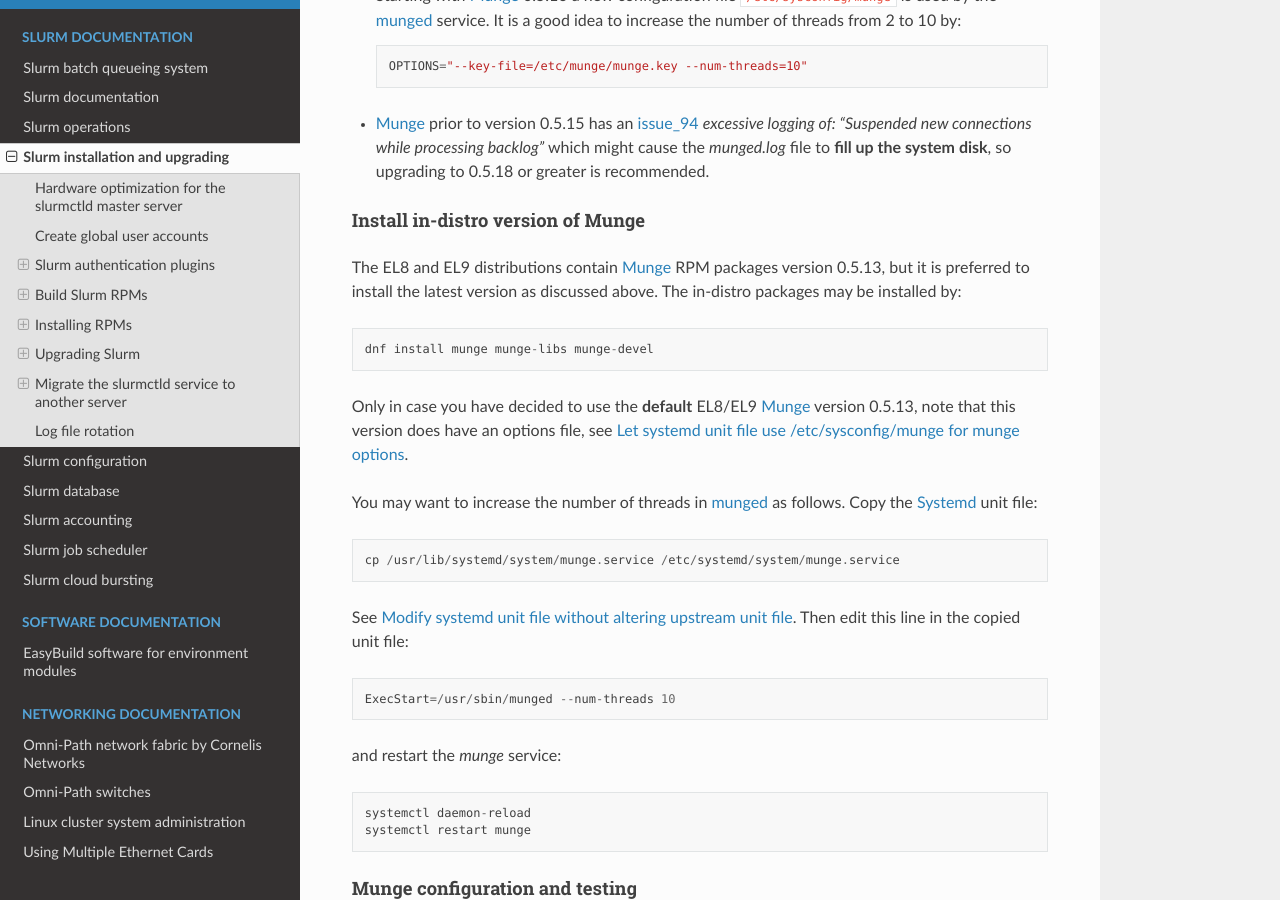
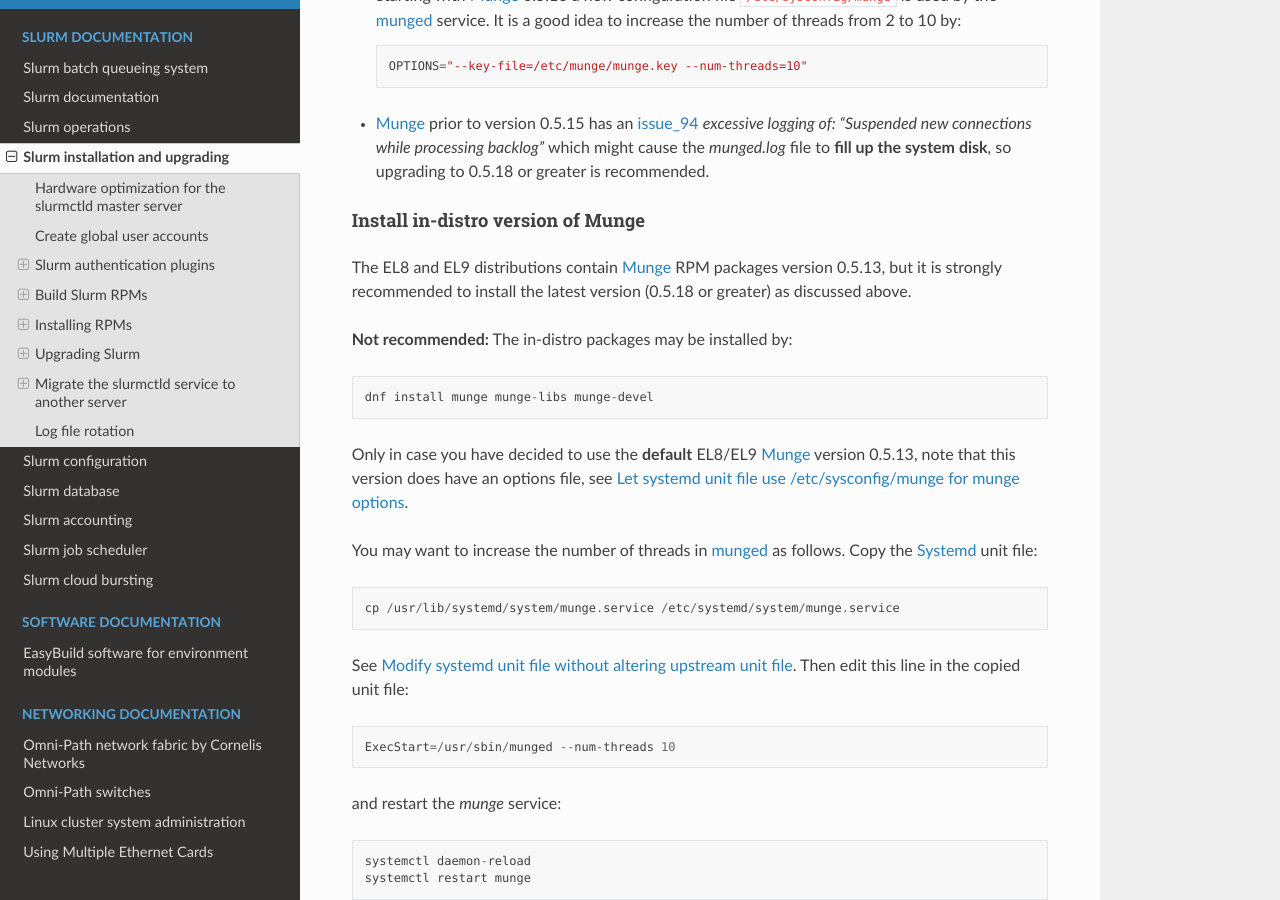
Before and after one commit to OleHolmNielsen/Niflheim_system, a Sphinx documentation site: the page built from docs/Slurm_installation.rst, in a window 1280 px wide and 900 px high, scrolled down 3314 px. Built offline with Sphinx 7.4.7 and the Read the Docs theme 3.1.0, drawn with Linux system fonts in a browser that asks for light colours.

Commit message:
Munge version info

```diff
--- a/docs/Slurm_installation.rst
+++ b/docs/Slurm_installation.rst
@@ -161,7 +161,9 @@
 ....................................
 
 The EL8 and EL9 distributions contain Munge_ RPM packages version 0.5.13,
-but it is preferred to install the latest version as discussed above.
+but it is strongly recommended to install the latest version (0.5.18 or greater) as discussed above.
+
+**Not recommended:**
 The in-distro packages may be installed by::
 
   dnf install munge munge-libs munge-devel
```
